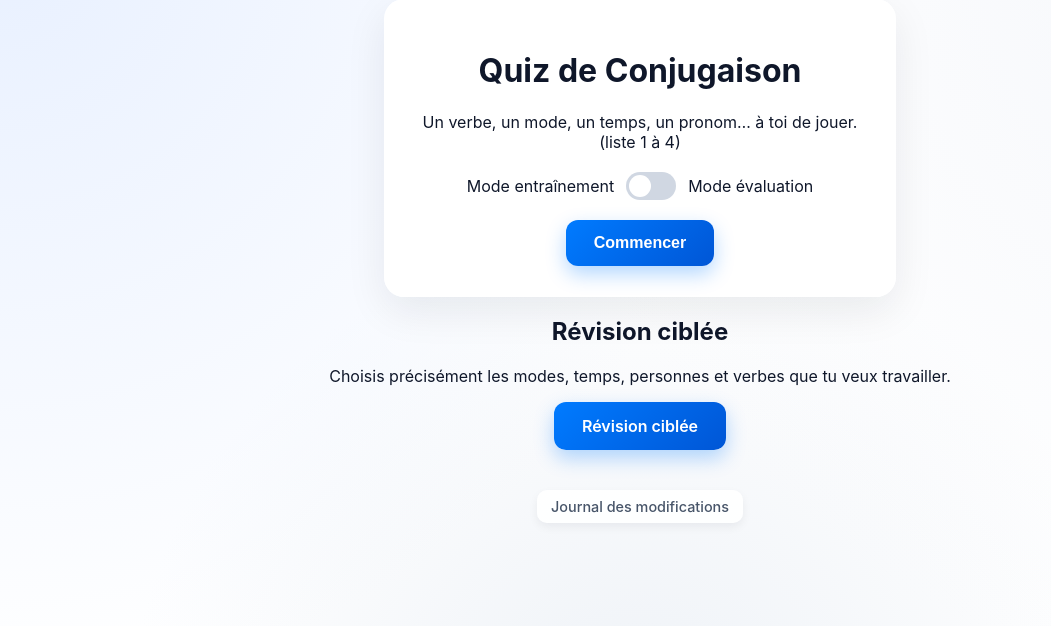
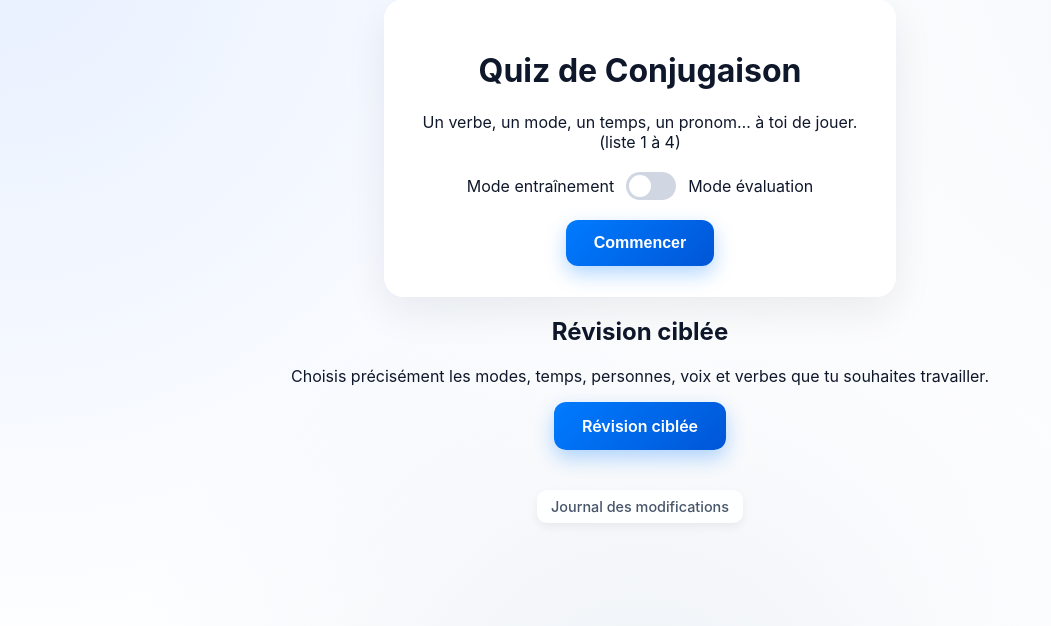
Before and after one commit to lemeilleurhackeur65645-cell/conjuguaisonv3, a Flask app: page / in a window 1280 px wide. Shown: the part 61-687 px from the top of the page, without its empty margins (0-1051 px from the left). Run offline with Flask 3, Linux system fonts and the light colour scheme.

Commit message:
Update index.html

```diff
--- a/templates/index.html
+++ b/templates/index.html
@@ -31,7 +31,7 @@
 
 <div class="menu-card">
     <h2>Révision ciblée</h2>
-    <p>Choisis précisément les modes, temps, personnes et verbes que tu veux travailler.</p>
+    <p>Choisis précisément les modes, temps, personnes, voix et verbes que tu souhaites travailler.</p>
 
     <a href="/cible" class="btn">Révision ciblée</a>
 </div>
```
